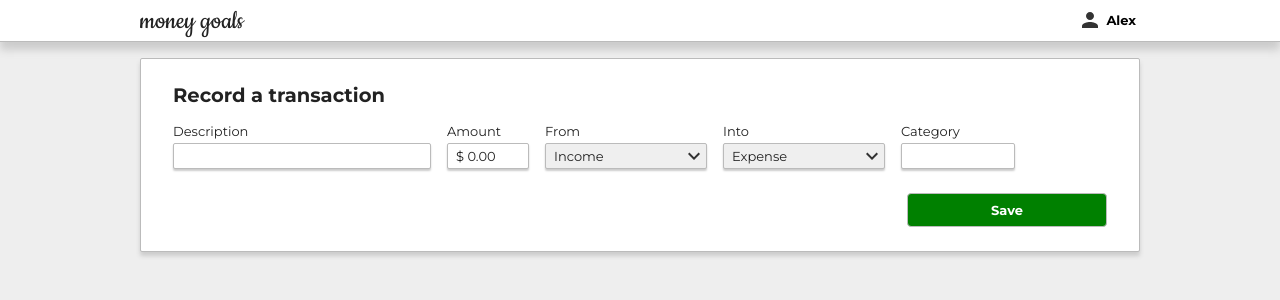
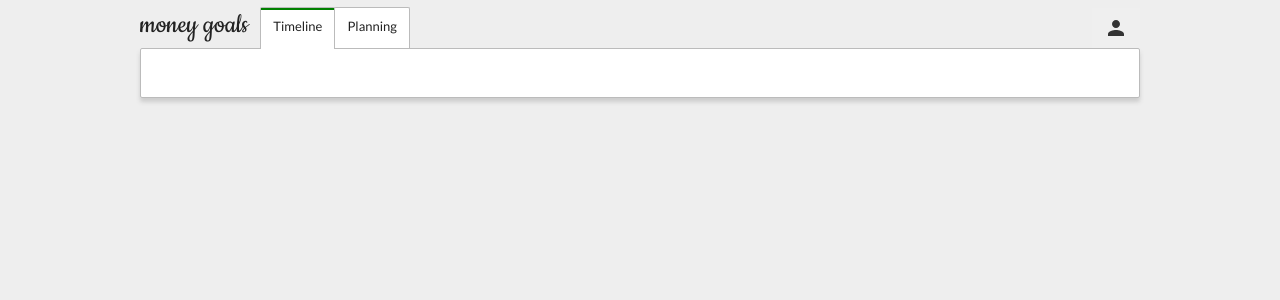
Before and after one commit to alexyuly/money-goals, a React (Vite) app: page / in a window 1280 px wide. Shown: the top 300 px of the page. Built offline with nearby package versions, Linux system fonts and the light colour scheme.

Commit message:
UI bootstrapping WIP

```diff
--- a/src/components/App.js
+++ b/src/components/App.js
@@ -1,14 +1,12 @@
 import React from "react";
-import EventCreationForm from "./EventCreationForm";
 import EventTimeline from "./EventTimeline";
-import TitleBar from "./TitleBar";
+import Navigation from "./Navigation";
 
 export default function App() {
   return (
     <div className="App">
-      <TitleBar />
       <div className="App__content">
-        <EventCreationForm />
+        <Navigation />
         <EventTimeline />
       </div>
     </div>
--- a/src/components/CurrencyField.js
+++ b/src/components/CurrencyField.js
@@ -14,7 +14,7 @@ export default function CurrencyField(props) {
       inputClassName={props.inputClassName}
       labelText={props.labelText}
       onBlur={handleBlur}
-      onChangeValue={setTempValue}
+      setValue={setTempValue}
       value={tempValue}
     />
   );
--- a/src/components/EventCreationForm.js
+++ b/src/components/EventCreationForm.js
@@ -21,15 +21,18 @@ export default function EventCreationForm() {
       className="EventCreationForm"
       onSubmit={handleSubmit}
     >
-      <h2 className="EventCreationForm__header">
-        Record a transaction
-      </h2>
       <div className="EventCreationForm__section">
         <TextField
           inputClassName="EventCreationForm__description-input"
           labelText="Description"
-          onChangeValue={setDescription}
+          setValue={setDescription}
           value={description}
+        />
+        <TextField
+          inputClassName="EventCreationForm__category-input"
+          labelText="Category"
+          setValue={setCategory}
+          value={category}
         />
         <CurrencyField
           inputClassName="EventCreationForm__amount-input"
@@ -45,21 +48,15 @@ export default function EventCreationForm() {
           <option>Expense</option>
           <option>Create an account...</option>
         </SelectField>
-        <TextField
-          inputClassName="EventCreationForm__category-input"
-          labelText="Category"
-          onChangeValue={setCategory}
-          value={category}
-        />
       </div>
-      <div className="EventCreationForm__buttons">
+      {/* <div className="EventCreationForm__buttons">
         <Button
           className="EventCreationForm__submit-button"
           type="submit"
         >
           Save
         </Button>
-      </div>
+      </div> */}
     </form>
   );
 }
--- a/src/components/EventTimeline.js
+++ b/src/components/EventTimeline.js
@@ -1,6 +1,9 @@
 import React from "react";
 
 export default function EventTimeline() {
-  // TODO...
-  return null;
+  return (
+    <div className="EventTimeline">
+
+    </div>
+  );
 }
--- /dev/null
+++ b/src/components/Navigation.js
@@ -0,0 +1,37 @@
+import React from "react";
+import Button from "./Button";
+import NavigationTabRow from "./NavigationTabRow";
+import Person from "../images/person-24px.svg";
+
+const tabs = ["Timeline", "Planning"];
+
+export default function Navigation() {
+  const [selectedTab, setSelectedTab] = React.useState(tabs[0]);
+
+  return (
+    <>
+      <div className="Navigation">
+        <div className="Navigation__left-group">
+          <h1 className="Navigation__nameplate">
+            money goals
+          </h1>
+          <NavigationTabRow
+            className="Navigation__desktop-tab-row"
+            selectedTab={selectedTab}
+            setSelectedTab={setSelectedTab}
+            tabs={tabs}
+          />
+        </div>
+        <Button className="Navigation__user-button">
+          <img src={Person} />
+        </Button>
+      </div>
+      <NavigationTabRow
+        className="Navigation__mobile-tab-row"
+        selectedTab={selectedTab}
+        setSelectedTab={setSelectedTab}
+        tabs={tabs}
+      />
+    </>
+  );
+}
--- /dev/null
+++ b/src/components/NavigationTab.js
@@ -0,0 +1,14 @@
+import React from "react";
+
+export default function NavigationTab(props) {
+  return (
+    <div
+      className={`NavigationTab ${props.isSelected ? 'NavigationTab--selected' : ''}`}
+      onClick={props.onClick}
+    >
+      <div className={`NavigationTab__label ${props.isSelected ? 'NavigationTab__label--selected' : ''}`}>
+        {props.label}
+      </div>
+    </div>
+  );
+}
--- /dev/null
+++ b/src/components/NavigationTabRow.js
@@ -0,0 +1,21 @@
+import React from "react";
+import NavigationTab from "./NavigationTab";
+
+export default function NavigationTabRow(props) {
+  return (
+    <div className={`NavigationTabRow ${props.className ?? ''}`}>
+      {props.tabs.map((tab) => {
+        return (
+          <NavigationTab
+            isSelected={tab === props.selectedTab}
+            key={tab}
+            label={tab}
+            onClick={() => {
+              props.setSelectedTab(tab);
+            }}
+          />
+        );
+      })}
+    </div>
+  );
+}
--- a/src/components/TextField.js
+++ b/src/components/TextField.js
@@ -3,7 +3,11 @@ import FormControl from "./FormControl";
 
 export default function TextField(props) {
   function handleChange(event) {
-    props.onChangeValue(event.target.value);
+    props.setValue(event.target.value);
+  }
+
+  function handleFocus(event) {
+    event.target.select();
   }
 
   return (
@@ -12,6 +16,8 @@ export default function TextField(props) {
         className={`TextField__input ${props.inputClassName ?? ''}`}
         onBlur={props.onBlur}
         onChange={handleChange}
+        onFocus={handleFocus}
+        type="text"
         value={props.value}
       />
     </FormControl>
--- a/src/components/TitleBar.js
+++ /dev/null
@@ -1,17 +0,0 @@
-import React from "react";
-import Button from "./Button";
-import Person from "../images/person-24px.svg";
-
-export default function TitleBar() {
-  return (
-    <nav className="TitleBar">
-      <div className="TitleBar__content">
-        <h1 className="TitleBar__nameplate">money goals</h1>
-        <Button className="TitleBar__user-button">
-          <img src={Person} />
-          <span className="TitleBar__user-name">Alex</span>
-        </Button>
-      </div>
-    </nav>
-  );
-}
--- a/src/index.css
+++ b/src/index.css
@@ -1,16 +1,16 @@
-@import url('https://fonts.googleapis.com/css2?family=Cookie&family=Montserrat:wght@400;700&display=swap');
+@import url('https://fonts.googleapis.com/css2?family=Cookie&family=Lato:wght@400;700&display=swap');
 
 html {
-  font: 13px 'Montserrat', sans-serif;
+  font: 13px 'Lato', sans-serif;
 }
 
 body {
+  background-color: #eeeeee;
+  color: #222222;
   margin: 0;
 }
 
 .App {
-  background-color: #eeeeee;
-  color: #222222;
   height: 100%;
   overflow-y: auto;
   position: fixed;
@@ -22,13 +22,12 @@ body {
   box-sizing: border-box;
   margin: 0 auto;
   max-width: 100%;
-  padding: 0 12px;
   width: 1024px;
 }
 
 .Button {
   cursor: pointer;
-  font: 13px 'Montserrat', sans-serif;
+  font: 13px 'Lato', sans-serif;
   font-weight: 700;
   outline: none;
   padding: 8px 12px;
@@ -43,9 +42,8 @@ body {
   box-sizing: border-box;
   display: flex;
   flex-flow: column nowrap;
-  margin: 16px 0;
+  margin: 0 12px 8px 12px;
   padding: 24px 32px;
-  position: relative;
 }
 
 .EventCreationForm__amount-input {
@@ -93,6 +91,18 @@ body {
   background-color: #006000;
 }
 
+.EventTimeline {
+  background-color: #ffffff;
+  border: 1px solid #bbbbbb;
+  border-radius: 2px;
+  box-shadow: 0 4px 4px #cccccc;
+  box-sizing: border-box;
+  display: flex;
+  flex-flow: column nowrap;
+  margin: 0 12px 8px 12px;
+  padding: 24px 32px;
+}
+
 .FormControl {
   display: flex;
   flex-flow: column nowrap;
@@ -101,6 +111,100 @@ body {
 
 .FormControl__label-text {
   margin: 0 0 4px 0;
+}
+
+.Navigation {
+  display: flex;
+  flex-flow: row nowrap;
+  justify-content: space-between;
+  margin: 8px 12px 0 12px;
+}
+
+.NavigationTabRow {
+  display: flex;
+  flex-flow: row nowrap;
+}
+
+.Navigation__desktop-tab-row {
+  display: flex;
+}
+
+.Navigation__mobile-tab-row {
+  display: none;
+  margin: 0 12px;
+}
+
+.Navigation__left-group {
+  display: flex;
+  flex-flow: row nowrap;
+}
+
+.Navigation__nameplate {
+  font: 2.3rem 'Cookie', cursive;
+  margin: 0 12px 0 0;
+}
+
+.NavigationTab {
+  background-color: #ffffff;
+  border-left: 1px solid #bbbbbb;
+  border-top-left-radius: 2px;
+  border-top-right-radius: 2px;
+  border-right: 1px solid #bbbbbb;
+  border-top: 1px solid #bbbbbb;
+  cursor: pointer;
+  margin-right: -1px;
+  margin-top: -1px;
+  z-index: 1;
+  -webkit-tap-highlight-color: transparent;
+}
+
+.NavigationTab--selected {
+  margin-top: -2px;
+  position: relative;
+  top: 1px;
+}
+
+.NavigationTab__label {
+  border-bottom: 2px solid transparent;
+  border-top: 2px solid transparent;
+  box-sizing: border-box;
+  height: 100%;
+  padding: 8px 12px;
+  width: 100%;
+}
+
+.NavigationTab__label:hover {
+  background-color: #eeeeee;
+}
+
+.NavigationTab__label:active {
+  background-color: #dddddd;
+}
+
+.NavigationTab__label--selected {
+  border-top: 2px solid green;
+}
+
+.NavigationTab__label--selected:hover {
+  background-color: #ffffff;
+}
+
+.NavigationTab__label--selected:active {
+  background-color: #ffffff;
+}
+
+.Navigation__user-button {
+  align-items: center;
+  border: none;
+  display: flex;
+}
+
+.Navigation__user-button:hover {
+  background-color: #dddddd;
+}
+
+.Navigation__user-button:active {
+  background-color: #cccccc;
 }
 
 .SelectField__select {
@@ -113,7 +217,7 @@ body {
   box-shadow: 0 2px 2px #cccccc;
   color: #222222;
   cursor: pointer;
-  font: 13px 'Montserrat', sans-serif;
+  font: 13px 'Lato', sans-serif;
   padding: 4px 24px 4px 8px;
 }
 
@@ -122,14 +226,12 @@ body {
   border-radius: 2px;
   box-shadow: 0 2px 2px #cccccc;
   color: #222222;
-  font: 13px 'Montserrat', sans-serif;
+  font: 13px 'Lato', sans-serif;
   padding: 4px 8px;
 }
 
 .TitleBar {
-  background-color: #ffffff;
-  border-bottom: 1px solid #bbbbbb;
-  box-shadow: 0 8px 8px #cccccc;
+  background-color: #eeeeee;
   position: sticky;
   top: 0;
   z-index: 1;
@@ -145,28 +247,6 @@ body {
   width: 1024px;
 }
 
-.TitleBar__nameplate {
-  font: 2.2rem 'Cookie', cursive;
-  margin: 0 12px;
-}
-
-.TitleBar__user-button {
-  align-items: center;
-  background-color: #ffffff;
-  border: none;
-  border-bottom: 1px solid #ffffff;
-  display: flex;
-}
-
-.TitleBar__user-button:hover {
-  background-color: #eeeeee;
-  border-bottom: 1px solid #bbbbbb;
-}
-
-.TitleBar__user-button:active {
-  background-color: #dddddd;
-}
-
 .TitleBar__user-name {
   font-size: 1rem;
   margin: 0 4px;
@@ -177,8 +257,40 @@ body {
     padding: 24px;
   }
 
+  .EventCreationForm__amount-input {
+    width: initial;
+  }
+
   .EventCreationForm__buttons {
     flex-flow: column nowrap;
     justify-content: stretch;
   }
+
+  .EventCreationForm__category-input {
+    width: initial;
+  }
+
+  .EventCreationForm__description-input {
+    width: initial;
+  }
+
+  .EventCreationForm__section {
+    flex-flow: column nowrap;
+  }
+
+  .EventTimeline {
+    padding: 24px;
+  }
+
+  .FormControl {
+    margin: 0 0 16px 0;
+  }
+
+  .Navigation__desktop-tab-row {
+    display: none;
+  }
+
+  .Navigation__mobile-tab-row {
+    display: flex;
+  }
 }
```
Also changed, not shown: src/images/settings-24px.svg (added).
